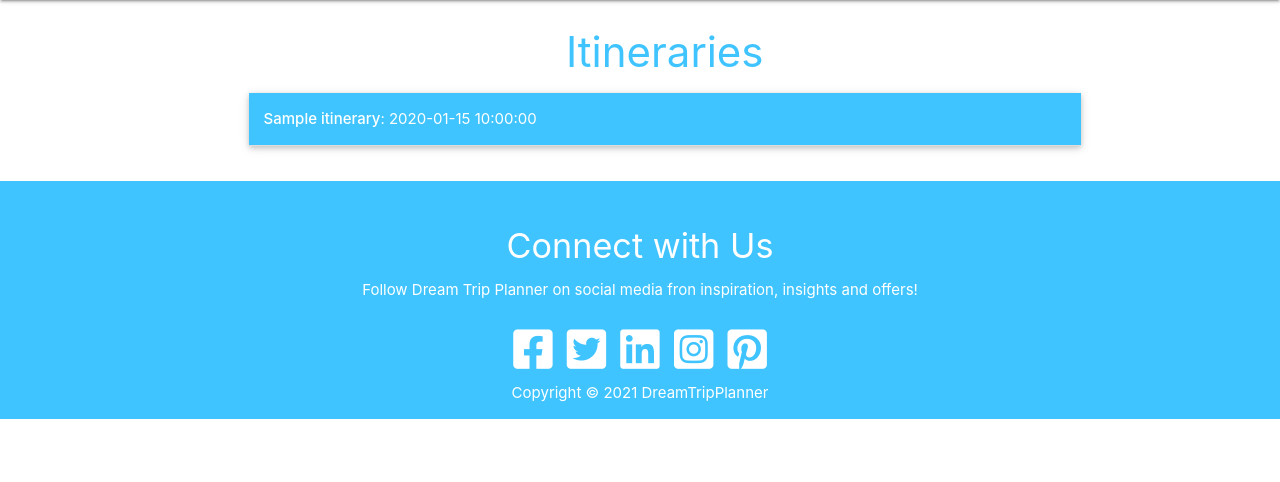
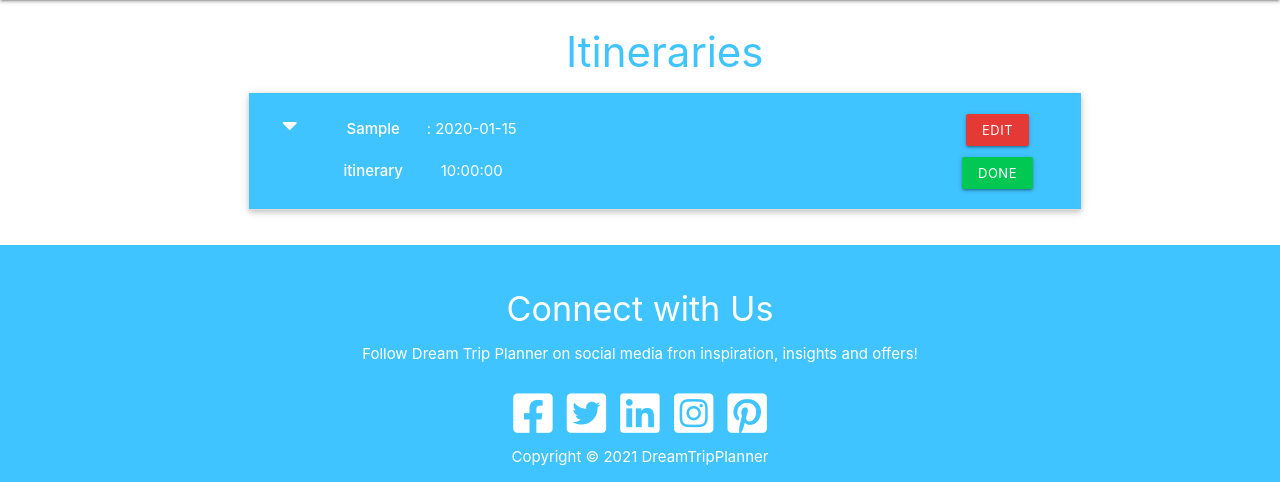
Before and after one commit to shoreenb/dream-trip-planner, a Flask app: page / in a window 1280 px wide; the page is wider, and only the part inside the window is pictured. Shown: the part 64-546 px from the top of that part. Run offline with Flask 2, Linux system fonts and the light colour scheme; a database or web service that is not in the repository returns one stand-in record (values such as "Sample title"); some libraries are stand-ins or nearby versions.

Commit message:
Add edit/done buttons to itineraries

```diff
--- a/static/css/style.css
+++ b/static/css/style.css
@@ -22,6 +22,17 @@
 div.input-field.col.s6.s10.offset-m1 {
     margin-top: 50px;
 }
+
+.btn-small {
+    margin: 5px;
+}
+
+.collapsible-header.center.white-text.light-blue.accent-2 {
+    line-height: 42px;
+    padding-top: 1rem;
+}
+
+
 
 /*-------------------- Media Queries ---------------------*/
 @media (max-width: 575px) {
--- a/templates/itinerary.html
+++ b/templates/itinerary.html
@@ -9,8 +9,15 @@
             </h3>
             {% for item in itinerarys %}
             <li>
-                <div class="collapsible-header center white-text light-blue accent-2 ">
+                <div class="collapsible-header center white-text light-blue accent-2">
+                    <div class="col ">
+                        <i class="fas fa-caret-down"></i>
+                    </div>
                     <strong>{{ item.trip_name }}</strong>: {{ item.date }}
+                    <div class="col offset-m6">
+                        <a href="" class="btn-small red darken-1">Edit</a>
+                        <a href="" class="btn-small green accent-4">Done</a>
+                    </div>
                 </div>
                 <div class="collapsible-body">
                     <p><strong>Day No.:</strong> {{ item.day }}</p>
@@ -23,6 +30,7 @@
                     <p><strong>Description: </strong>{{ item.item_description }}</p>
                     <p><em>By: {{ item.created_by }}</em></p>
                 </div>
+
             </li>
             {% endfor %}
         </ul>
```
